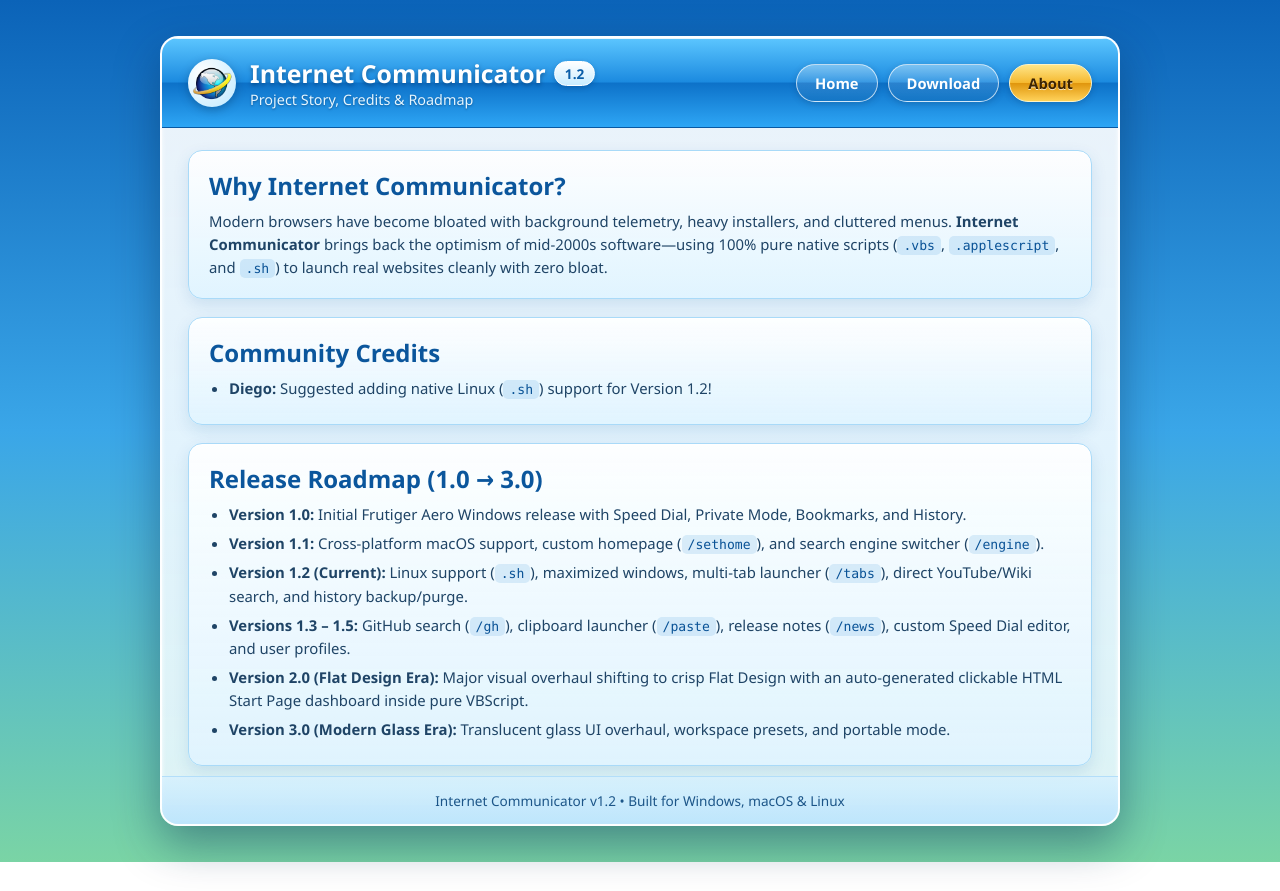
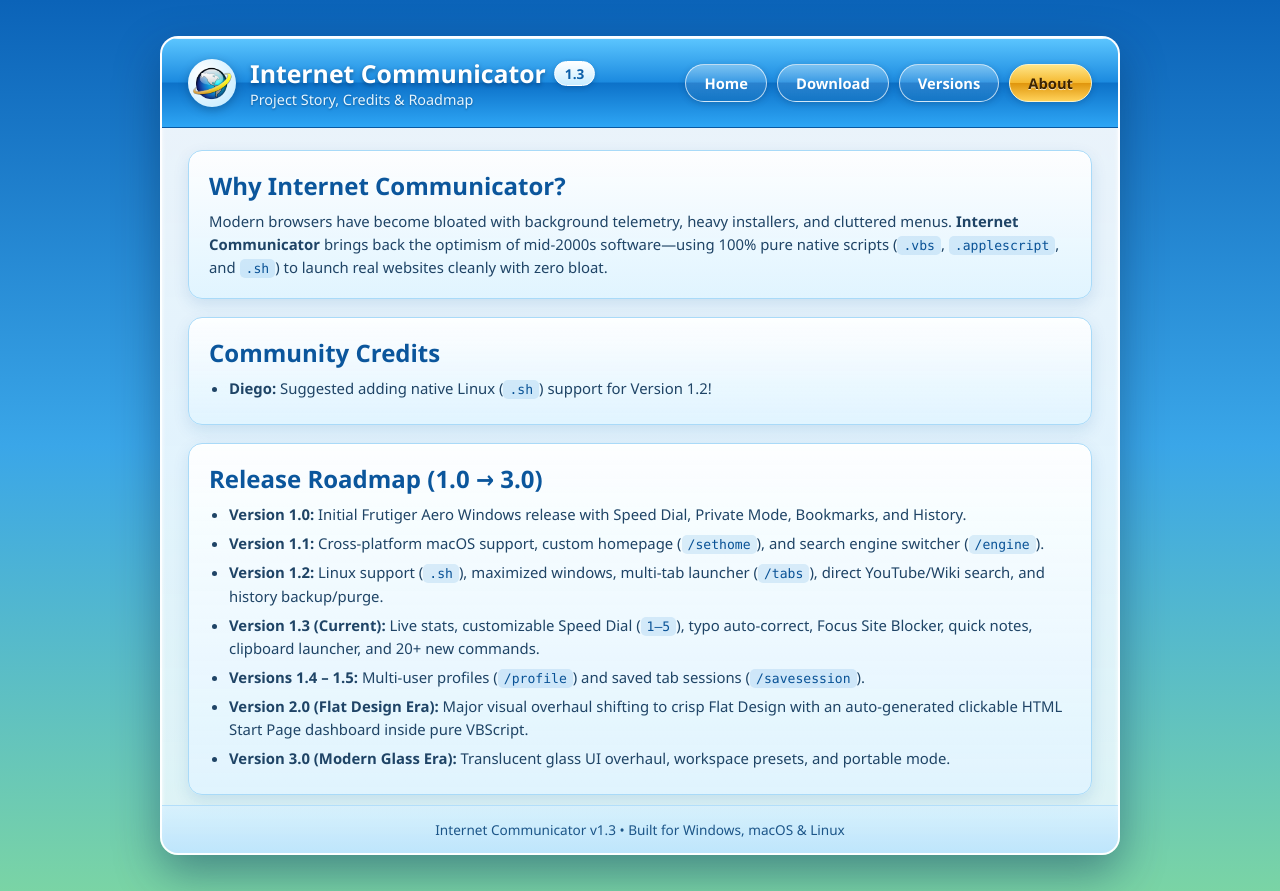
Before and after one commit to thechromium/InternetCommunicator, a plain HTML site: page about.html in a window 1280 px wide. Before the commit the page ends 862 px from the top, so only its background shows below. Drawn offline with Linux system fonts and the light colour scheme.

Commit message:
Update about.html

```diff
--- a/about.html
+++ b/about.html
@@ -3,7 +3,7 @@
 <head>
   <meta charset="UTF-8" />
   <meta name="viewport" content="width=device-width, initial-scale=1.0" />
-  <title>About Internet Communicator 1.2</title>
+  <title>About Internet Communicator 1.3</title>
   <link rel="icon" type="image/png" href="ic.png" />
   <link rel="stylesheet" href="style.css" />
 </head>
@@ -14,13 +14,14 @@
         <div class="brand">
           <img src="ic.png" alt="Internet Communicator Logo" width="46" height="46" class="logo-orb" />
           <div>
-            <h1>Internet Communicator <span class="badge">1.2</span></h1>
+            <h1>Internet Communicator <span class="badge">1.3</span></h1>
             <p class="subtitle">Project Story, Credits &amp; Roadmap</p>
           </div>
         </div>
         <nav class="nav-pills">
           <a href="index.html">Home</a>
           <a href="download.html">Download</a>
+          <a href="versions.html">Versions</a>
           <a href="about.html" class="active">About</a>
         </nav>
       </div>
@@ -44,15 +45,16 @@
         <ul>
           <li><strong>Version 1.0:</strong> Initial Frutiger Aero Windows release with Speed Dial, Private Mode, Bookmarks, and History.</li>
           <li><strong>Version 1.1:</strong> Cross-platform macOS support, custom homepage (<code>/sethome</code>), and search engine switcher (<code>/engine</code>).</li>
-          <li><strong>Version 1.2 (Current):</strong> Linux support (<code>.sh</code>), maximized windows, multi-tab launcher (<code>/tabs</code>), direct YouTube/Wiki search, and history backup/purge.</li>
-          <li><strong>Versions 1.3 &ndash; 1.5:</strong> GitHub search (<code>/gh</code>), clipboard launcher (<code>/paste</code>), release notes (<code>/news</code>), custom Speed Dial editor, and user profiles.</li>
+          <li><strong>Version 1.2:</strong> Linux support (<code>.sh</code>), maximized windows, multi-tab launcher (<code>/tabs</code>), direct YouTube/Wiki search, and history backup/purge.</li>
+          <li><strong>Version 1.3 (Current):</strong> Live stats, customizable Speed Dial (<code>1–5</code>), typo auto-correct, Focus Site Blocker, quick notes, clipboard launcher, and 20+ new commands.</li>
+          <li><strong>Versions 1.4 &ndash; 1.5:</strong> Multi-user profiles (<code>/profile</code>) and saved tab sessions (<code>/savesession</code>).</li>
           <li><strong>Version 2.0 (Flat Design Era):</strong> Major visual overhaul shifting to crisp Flat Design with an auto-generated clickable HTML Start Page dashboard inside pure VBScript.</li>
           <li><strong>Version 3.0 (Modern Glass Era):</strong> Translucent glass UI overhaul, workspace presets, and portable mode.</li>
         </ul>
       </div>
 
       <div class="window-footer">
-        Internet Communicator v1.2 &bull; Built for Windows, macOS &amp; Linux
+        Internet Communicator v1.3 &bull; Built for Windows, macOS &amp; Linux
       </div>
     </div>
   </div>
```
